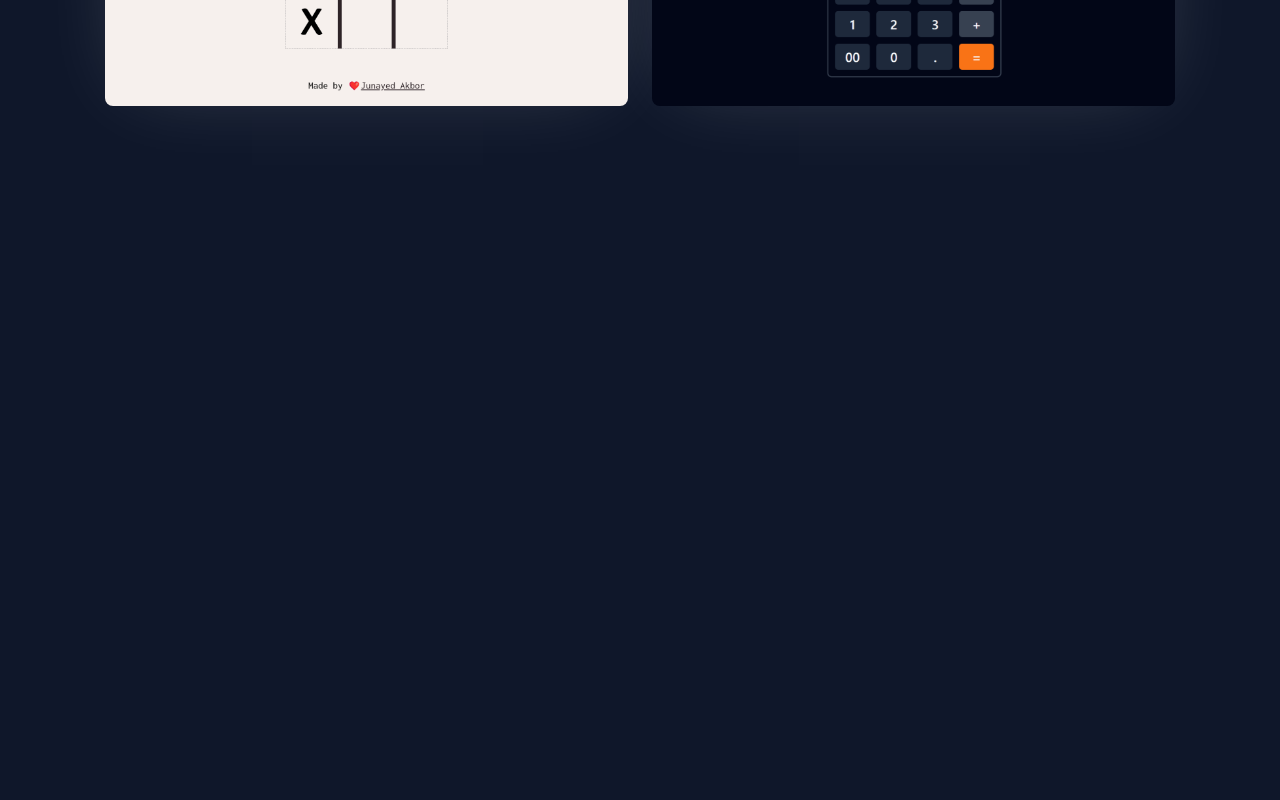
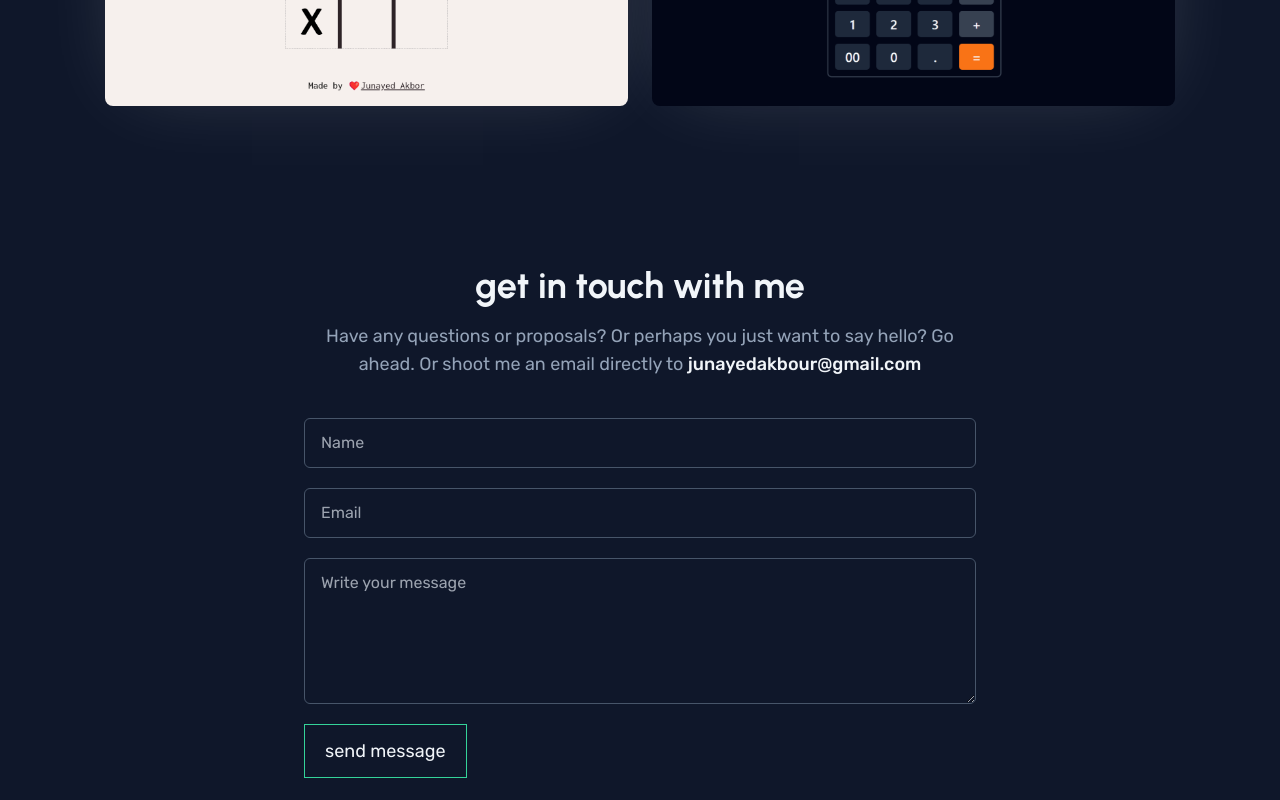
Before and after one commit to junayed-code/junayed, a Next.js app: page / in a window 1280 px wide. Shown: the part 1724-2524 px from the top of the page. Before the commit the page ends 1910 px from the top, so only its background shows below. Built offline with nearby package versions, Linux system fonts and the light colour scheme.

Commit message:
Create Contact section component

```diff
--- a/src/app/page.jsx
+++ b/src/app/page.jsx
@@ -1,6 +1,7 @@
 import Hero from "@/components/sections/hero";
 import Projects from "@/components/sections/projects";
 import Experience from "@/components/sections/experience";
+import Contact from "@/components/sections/contact";
 
 export default function Home() {
   return (
@@ -8,6 +9,7 @@ export default function Home() {
       <Hero />
       <Experience />
       <Projects />
+      <Contact />
     </main>
   );
 }
--- /dev/null
+++ b/src/components/sections/contact.jsx
@@ -0,0 +1,75 @@
+"use client";
+
+import Link from "next/link";
+import Section from "../section";
+import toast from "react-hot-toast";
+
+export default function Contact() {
+  const handleSubmit = e => {
+    e.preventDefault();
+    setTimeout(() => {
+      toast.success("Email sent successfully!", { duration: 3200 });
+      e.target?.reset();
+    }, 1200);
+  };
+
+  return (
+    <Section id="contact">
+      <h2 className="text-3xl md:text-4xl font-bold font-secondary text-center text-slate-100 mb-4">
+        get in touch with me
+      </h2>
+      <p className="max-w-2xl mx-auto sm:text-lg text-center">
+        Have any questions or proposals? Or perhaps you just want to say hello?
+        Go ahead. Or shoot me an email directly to{" "}
+        <Link
+          href="mailto:junayedakbour@gmail.com"
+          className="font-medium text-slate-100"
+        >
+          junayedakbour@gmail.com
+        </Link>
+      </p>
+
+      <div className="mt-10">
+        <form
+          onSubmit={handleSubmit}
+          className="flex flex-col gap-y-5 max-w-2xl mx-auto"
+        >
+          <input
+            className="bg-transparent text-slate-400 outline-none px-4 py-3 border border-slate-600 focus:border-emerald-400 rounded-md"
+            type="text"
+            id="name"
+            name="name"
+            placeholder="Name"
+            required
+            minLength={3}
+            maxLength={20}
+          />
+          <input
+            className="bg-transparent text-slate-400 outline-none px-4 py-3 border border-slate-600 focus:border-emerald-400 rounded-md"
+            type="email"
+            id="email"
+            name="email"
+            placeholder="Email"
+            required
+          />
+          <textarea
+            name="message"
+            id="message"
+            rows="5"
+            placeholder="Write your message"
+            className="bg-transparent text-slate-400 outline-none px-4 py-3 border border-slate-600 focus:border-emerald-400 rounded-md"
+            required
+            minLength={7}
+          ></textarea>
+
+          <button
+            type="submit"
+            className="self-start border border-emerald-400 bg-slate-900 text-slate-100 py-3 px-5 text-lg hover:shadow-[4px_4px_rgb(52,211,153)] hover:-translate-x-1 hover:-translate-y-1 duration-200"
+          >
+            send message
+          </button>
+        </form>
+      </div>
+    </Section>
+  );
+}
```
